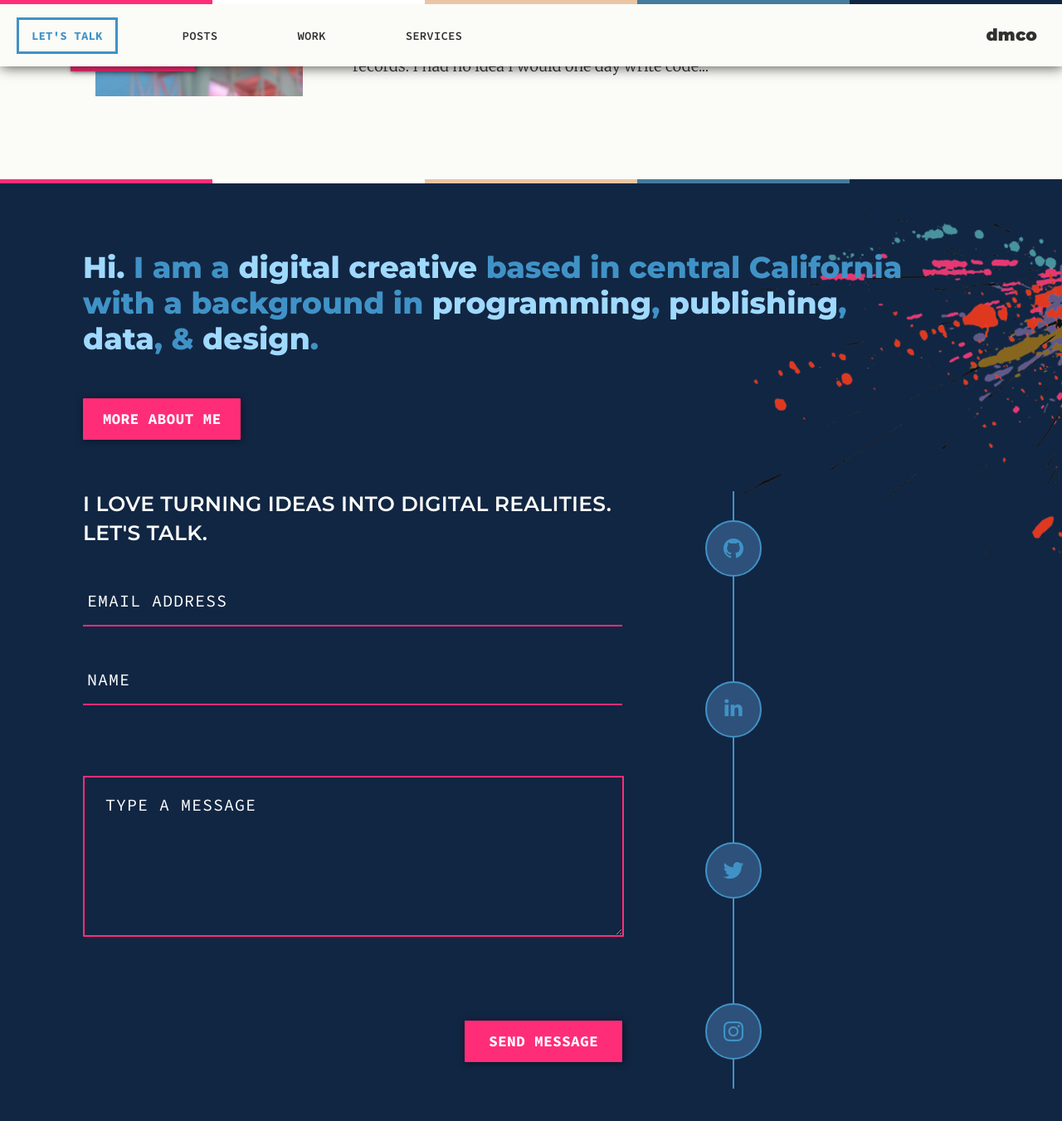
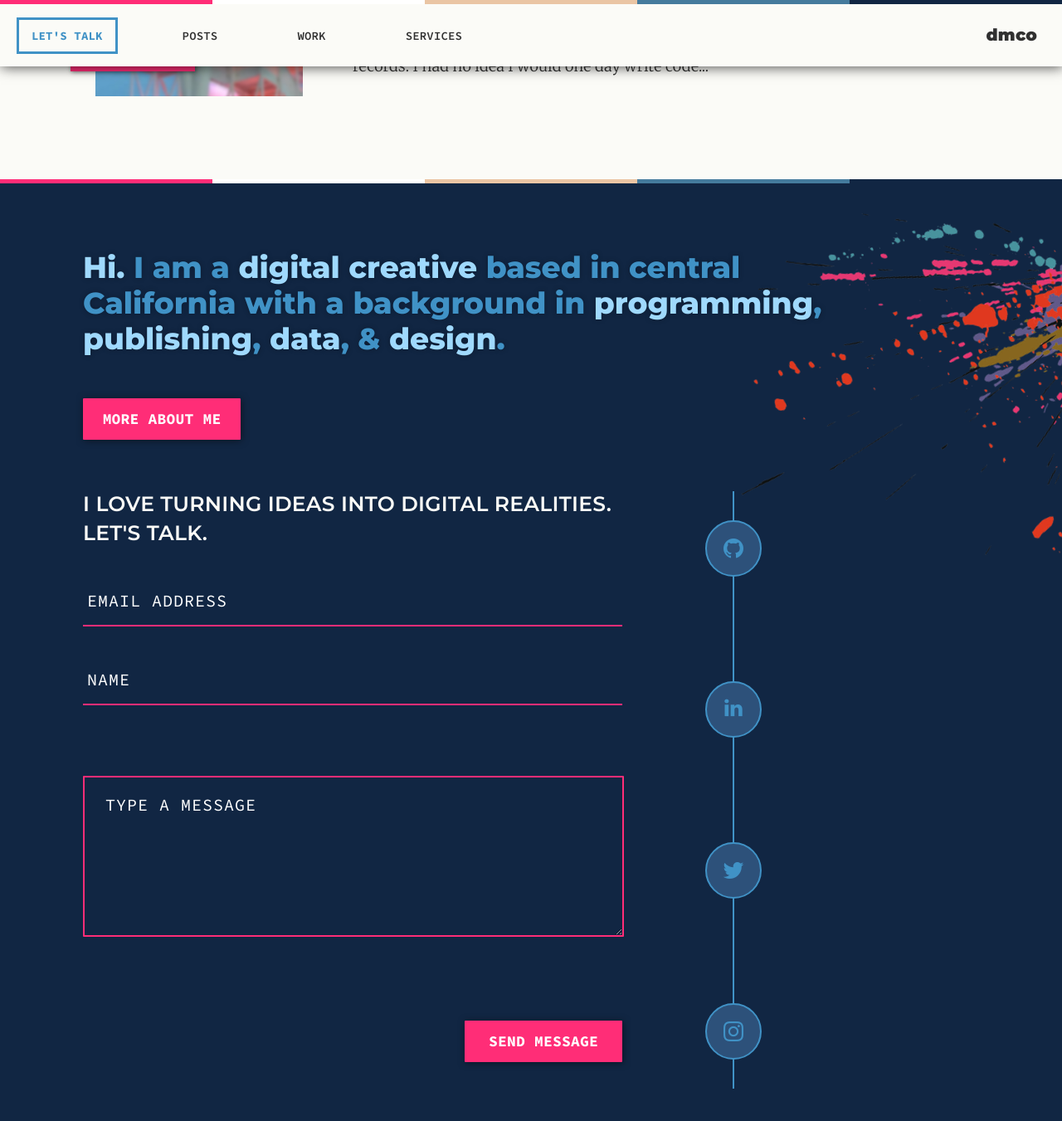
Before and after one commit to middletond/dmco, a Jekyll site: the page built from index.html, in a window 1280 px wide and 1400 px high, scrolled down 3669 px. Shown: the top 1351 px of the window at 83% size. Built offline with Jekyll 4.4.1, drawn with Linux system fonts in a browser that asks for light colours.

Commit message:
Footer h2 mobile styles

```diff
--- a/_sass/_footer.scss
+++ b/_sass/_footer.scss
@@ -14,13 +14,23 @@ footer.dark-section { // styles are similar to dark sections, saving some typing
 		right: -10px;
 		background-image: url("../img/paint.png");
 		background-repeat: no-repeat;
+		@include below($break-small) { top: 10px; }
 	}
 	.content {
 		padding: 60px 0px;
+		@include below($break-small) { padding: 30px 0px; }
 		h2 {
 			max-width: 1000px;
 			margin-top: 20px;
 			margin-bottom: 20px;
+			// hide the paint spatter behind the h2 just a bit
+			background: linear-gradient(90deg, rgba(17,38,67,1.0) 0%,
+																				 rgba(17,38,67,0.4) 80%,
+																				 rgba(17,38,67,0.0) 100%);
+			@include below($break-xx-large) {
+				max-width: 900px;
+				text-shadow: 0px 0px 6px rgba(0,0,0,0.3);
+			}
 		}
 		h3 {
 			border: none;
@@ -37,6 +47,10 @@ footer.dark-section { // styles are similar to dark sections, saving some typing
 		.button {
 			margin-top: 30px;
 			margin-bottom: 30px;
+			@include below($break-small) {
+				margin-top: 45px;
+				margin-bottom: 45px;
+			}
 		}
 	}
 	.footer-actions {
```
